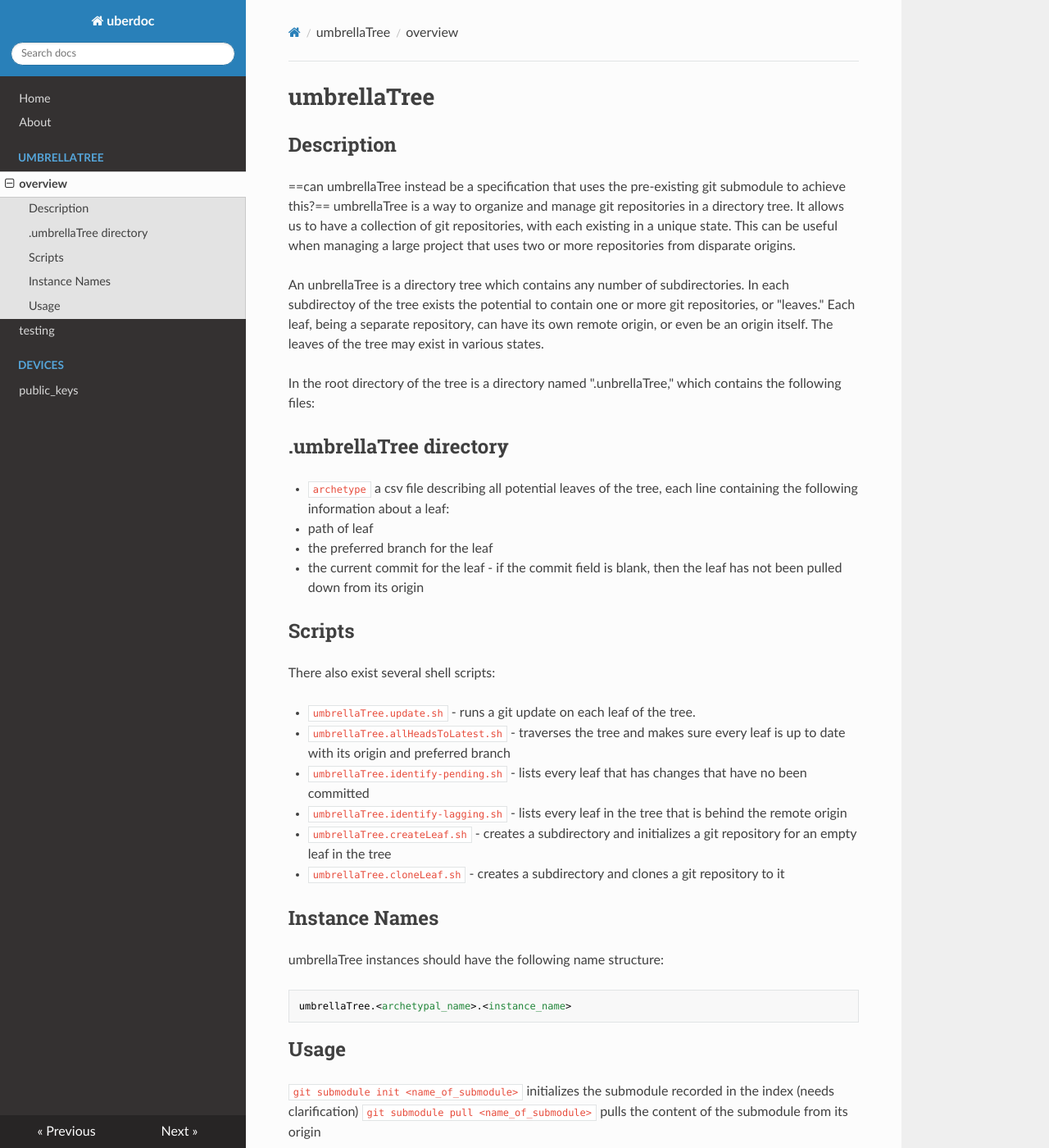
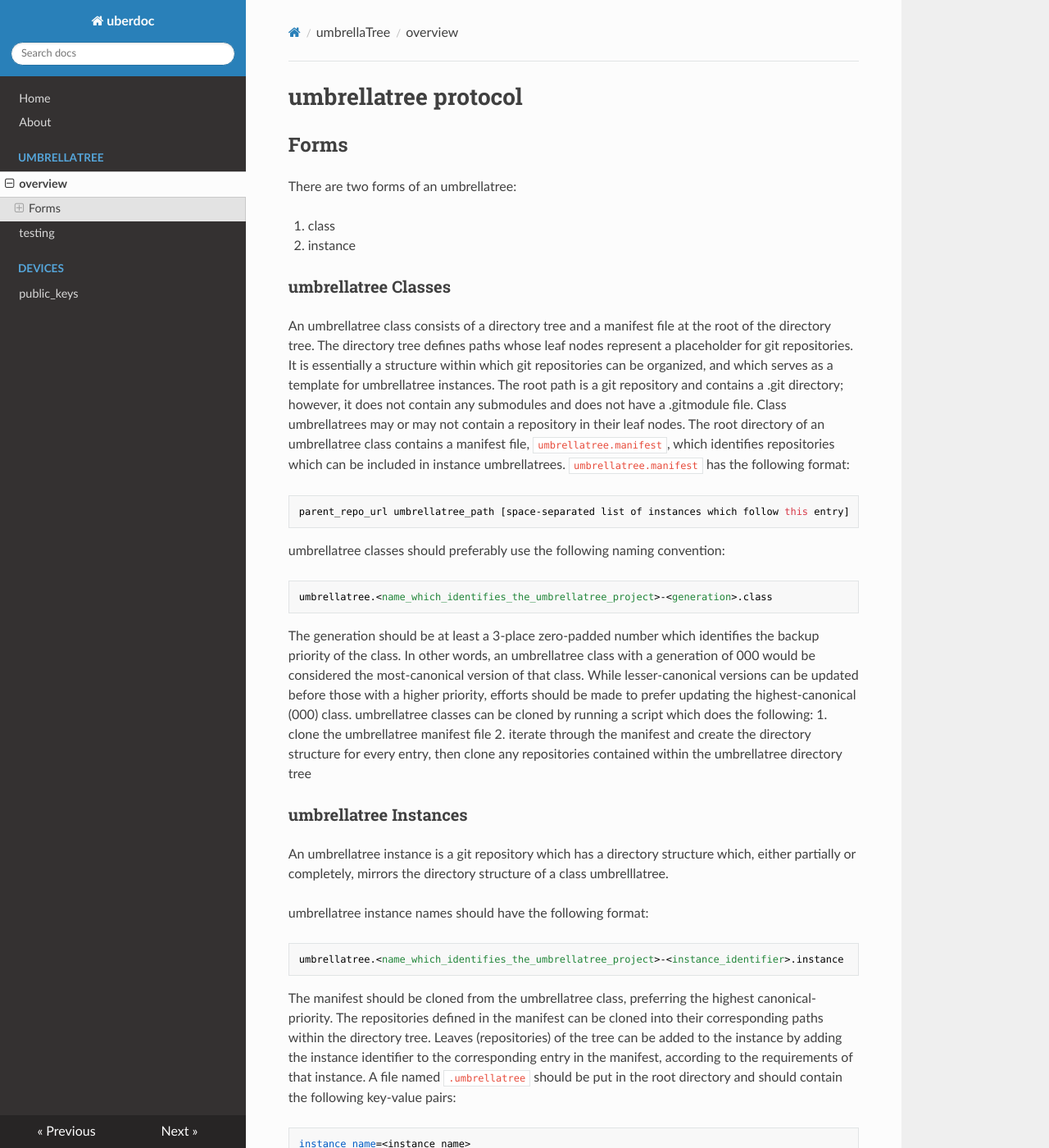
Before and after one commit to auden77/uberdocs, an MkDocs documentation site: the page built from docs/umbrellaTree/umbrellaTree.md, in a window 1280 px wide and 1400 px high. Shown: the whole window at 82% size. Built offline with MkDocs 1.6.1, drawn with Linux system fonts in a browser that asks for light colours; nearby versions of some CDN libraries; some of the changed text lies outside the part shown.

Commit message:
begin reworking umbrellatree documentation

````diff
--- a/docs/umbrellaTree/umbrellaTree.md
+++ b/docs/umbrellaTree/umbrellaTree.md
@@ -1,34 +1,45 @@
-# umbrellaTree
-## Description
-==can umbrellaTree instead be a specification that uses the pre-existing git submodule to achieve this?==
-umbrellaTree is a way to organize and manage git repositories in a directory tree. It allows us to have a collection of git repositories, with each existing in a unique state. This can be useful when managing a large project that uses two or more repositories from disparate origins.
+# umbrellatree protocol
+## Forms
+There are two forms of an umbrellatree:
 
-An unbrellaTree is a directory tree which contains any number of subdirectories. In each subdirectoy of the tree exists the potential to contain one or more git repositories, or "leaves." Each leaf, being a separate repository, can have its own remote origin, or even be an origin itself. The leaves of the tree may exist in various states.
+  1. class
+  2. instance
 
-In the root directory of the tree is a directory named ".unbrellaTree," which contains the following files:
+### umbrellatree Classes
+An umbrellatree class consists of a directory tree and a manifest file at the root of the directory tree. The directory tree defines paths whose leaf nodes represent a placeholder for git repositories. It is essentially a structure within which git repositories can be organized, and which serves as a template for umbrellatree instances. The root path is a git repository and contains a .git directory; however, it does not contain any submodules and does not have a .gitmodule file. Class umbrellatrees may or may not contain a repository in their leaf nodes.
+The root directory of an umbrellatree class contains a manifest file, `umbrellatree.manifest`, which identifies repositories which can be included in instance umbrellatrees. `umbrellatree.manifest` has the following format:
+```
+parent_repo_url umbrellatree_path [space-separated list of instances which follow this entry]
+```
+umbrellatree classes should preferably use the following naming convention:
+```
+umbrellatree.<name_which_identifies_the_umbrellatree_project>-<generation>.class
+```
+The generation should be at least a 3-place zero-padded number which identifies the backup priority of the class. In other words, an umbrellatree class with a generation of 000 would be considered the most-canonical version of that class. While lesser-canonical versions can be updated before those with a higher priority, efforts should be made to prefer updating the highest-canonical (000) class.
+umbrellatree classes can be cloned by running a script which does the following:
+  1. clone the umbrellatree manifest file
+  2. iterate through the manifest and create the directory structure for every entry, then clone any repositories contained within the umbrellatree directory tree
 
-## .umbrellaTree directory
-* `archetype` a csv file describing all potential leaves of the tree, each line containing the following information about a leaf:
-  * path of leaf
-  * the preferred branch for the leaf
-  * the current commit for the leaf - if the commit field is blank, then the leaf has not been pulled down from its origin
+### umbrellatree Instances
+An umbrellatree instance is a git repository which has a directory structure which, either partially or completely, mirrors the directory structure of a class umbrelllatree.
 
-## Scripts
-There also exist several shell scripts:
+umbrellatree instance names should have the following format:
+```
+umbrellatree.<name_which_identifies_the_umbrellatree_project>-<instance_identifier>.instance
+```
+The manifest should be cloned from the umbrellatree class, preferring the highest canonical-priority. The repositories defined in the manifest can be cloned into their corresponding paths within the directory tree. Leaves (repositories) of the tree can be added to the instance by adding the instance identifier to the corresponding entry in the manifest, according to the requirements of that instance.
+A file named `.umbrellatree` should be put in the root directory and should contain the following key-value pairs:
+```
+instance_name=<instance_name>
+```
+A script can be run to create and update the umbrellatree instance by doing the following:
+  1. ensure directory paths for all desired leaf nodes exist
+  2. clone all desired repositories according to the url in the manifest, using `umbrellatree` as the upstream remote identifier
 
-* `umbrellaTree.update.sh` - runs a git update on each leaf of the tree.
-* `umbrellaTree.allHeadsToLatest.sh` - traverses the tree and makes sure every leaf is up to date with its origin and preferred branch
-* `umbrellaTree.identify-pending.sh` - lists every leaf that has changes that have no been committed
-* `umbrellaTree.identify-lagging.sh` - lists every leaf in the tree that is behind the remote origin
-* `umbrellaTree.createLeaf.sh` - creates a subdirectory and initializes a git repository for an empty leaf in the tree
-* `umbrellaTree.cloneLeaf.sh` - creates a subdirectory and clones a git repository to it
-
-## Instance Names
-umbrellaTree instances should have the following name structure:
-```
-umbrellaTree.<archetypal_name>.<instance_name>
-```
-
-## Usage
-`git submodule init <name_of_submodule>` initializes the submodule recorded in the index (needs clarification)
-`git submodule pull <name_of_submodule>` pulls the content of the submodule from its origin
+To create a new leaf node (repository) in that instance and include it in the class umbrellatree, the following must be done:
+  1. create a new directory in the instance for the new repository
+  2. create the new repository in the instance and commit
+  3. create a corresponding entry in the manifest
+  4. commit the manifest change and push to the umbrellatree class
+  5. push the newly-created repository to the umbrellatree class
+  6. set the url of the repository as it exists in the umbrellatree class as remote `umbrellatree`
````
